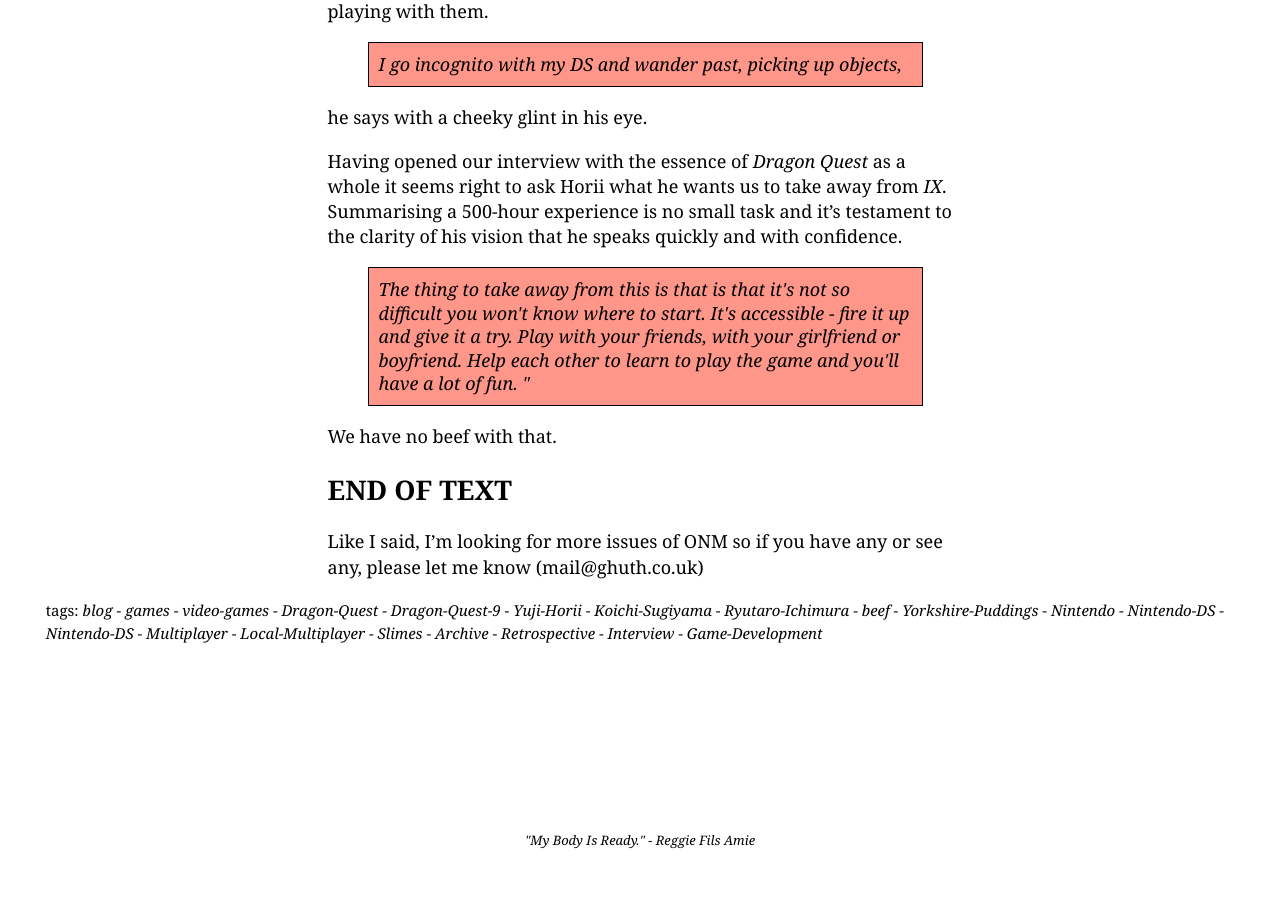
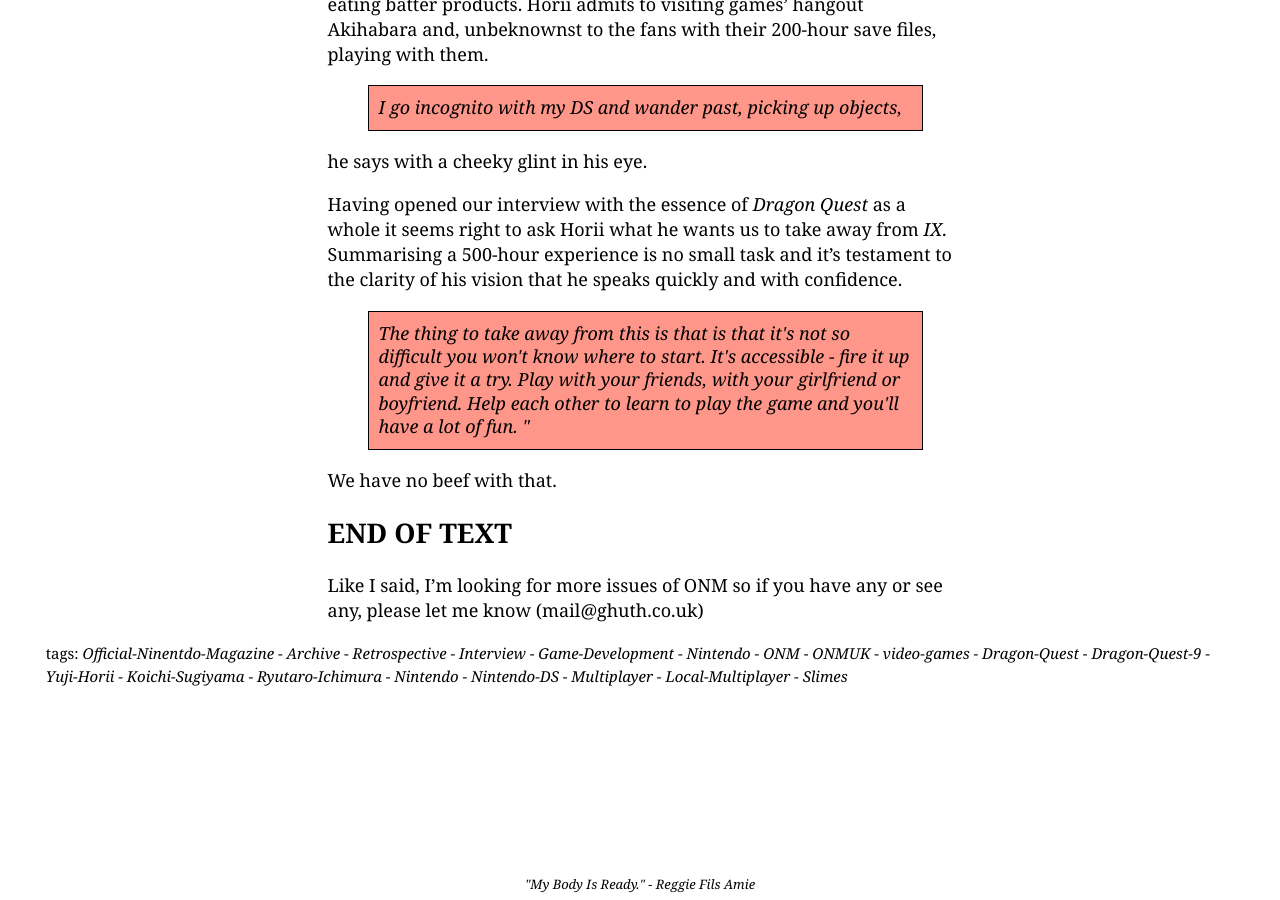
Before and after one commit to GreigHuth/greighuth.github.io, a Jekyll site: the page built from blog/_posts/2023-04-24-ONM58 Archive_DQIX Interview.md, in a window 1280 px wide and 900 px high, scrolled down 9792 px. Built offline with Jekyll 4.4.1, drawn with Linux system fonts in a browser that asks for light colours; before the commit the page ends 10649 px from its top, so only the background shows below that; some of the changed text lies outside the part shown.

Commit message:
Update 2023-04-24-ONM58 Archive_DQIX Interview.md

```diff
--- a/blog/_posts/2023-04-24-ONM58 Archive_DQIX Interview.md
+++ b/blog/_posts/2023-04-24-ONM58 Archive_DQIX Interview.md
@@ -6,13 +6,15 @@ issue: 58
 release: "August 2010"
 feature-title: "Enter The Dragon"
 heading: "Interview with Dragon Quest Creator Yuji Horii, Dragon Quest composer Koichi Sugiyama, and Dragon Quest IX producer Ryutaro Ichimura."
-tags: blog games video-games Dragon-Quest Dragon-Quest-9 Yuji-Horii Koichi-Sugiyama Ryutaro-Ichimura beef Yorkshire-Puddings Nintendo Nintendo-DS Nintendo-DS Multiplayer Local-Multiplayer Slimes Archive Retrospective Interview Game-Development
+tags: Official-Ninentdo-Magazine Archive Retrospective Interview Game-Development Nintendo ONM ONMUK video-games Dragon-Quest Dragon-Quest-9 Yuji-Horii Koichi-Sugiyama Ryutaro-Ichimura Nintendo Nintendo-DS Multiplayer Local-Multiplayer Slimes
 categories: blog
 ---
 
 Archive of *The Official Nintendo Magazine UK* interview with *Dragon Quest* Creator Yuji Horii, as well as series composer Koichi Sugiyama and *Dragon Quest IX* producer Ryutaro Ichimura. Copied verbatim from issue 58 of *The Official Nintendo Magazine UK*, published by *Future plc* in July 2010 for The Shops.
 
 >*Gurg Note: So just some context: ONM was my magazine of choice as a child. From around issue 35 all the way to the last one, every month I was ecstatic to jump into the world of video games and learn about the best, the worst, the stories of the developers, and what was to come. This interview didn't really stand out to me as a kid because, although I wanted to play DQ IX, I could only get like 3-4 video games a year and this was not high on a list with Monster Hunter Tri and (saddeningly) Metroid: Other M. But I digress, after a brief nostalgic episode I've decided to re-read the 20 or so issues I still have and archive interesting things from them, so here is the first. I picked this one for a few reasons, the main one being its source material. Im not a DQ fan, Ive only played a little of 9 so I was just curious about it anyway. But after reading through and seeing the answers, I found the content still very relevant to today, and an interesting account of the development of this game, what DQ means to the developers, how they implemented multiplayer and so on. DQIX was very different from VIII so the developers had a lot of challenging work to get through. Additionally, I couldn't find this interview online. ONM have some enlightening questions for the trio, so enjoy and email me (mail@ghuth.co.uk) if you have or see any issues of ONM you don't want anymore ;). Oh and so I can tell if people read this: red is Horii-san, blue is Sugiyama-san and green is Ichimura-san*
+
+Key: red is Horii, blue is Sugiyama and green is Ichimura.
 
 # FEATURE: ENTER THE DRAGON
 
```
